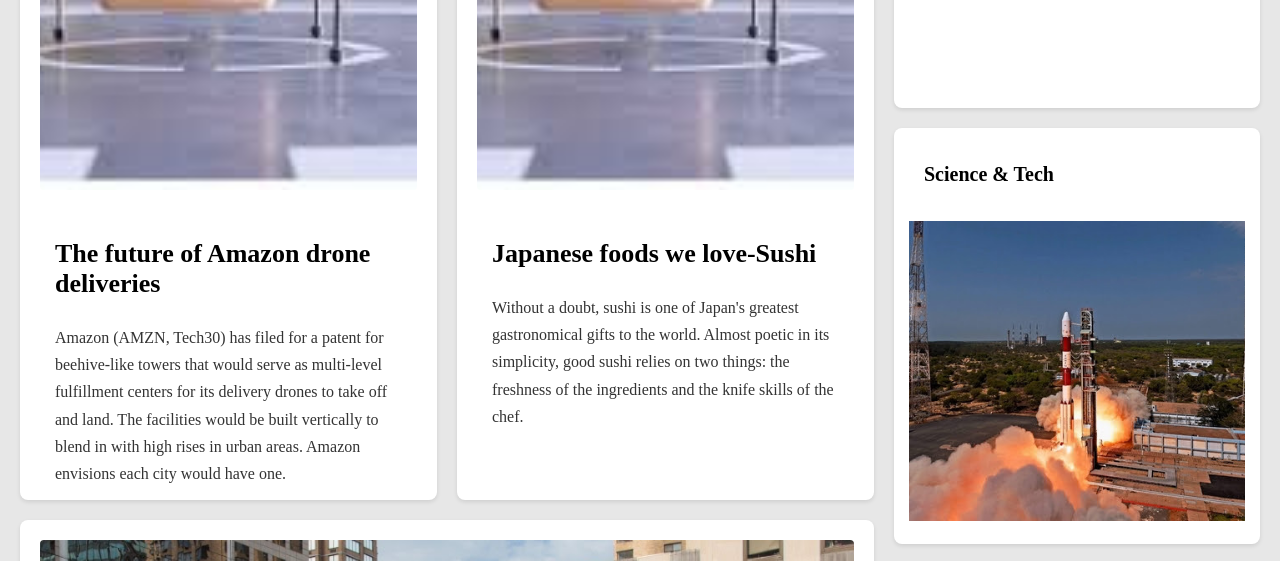
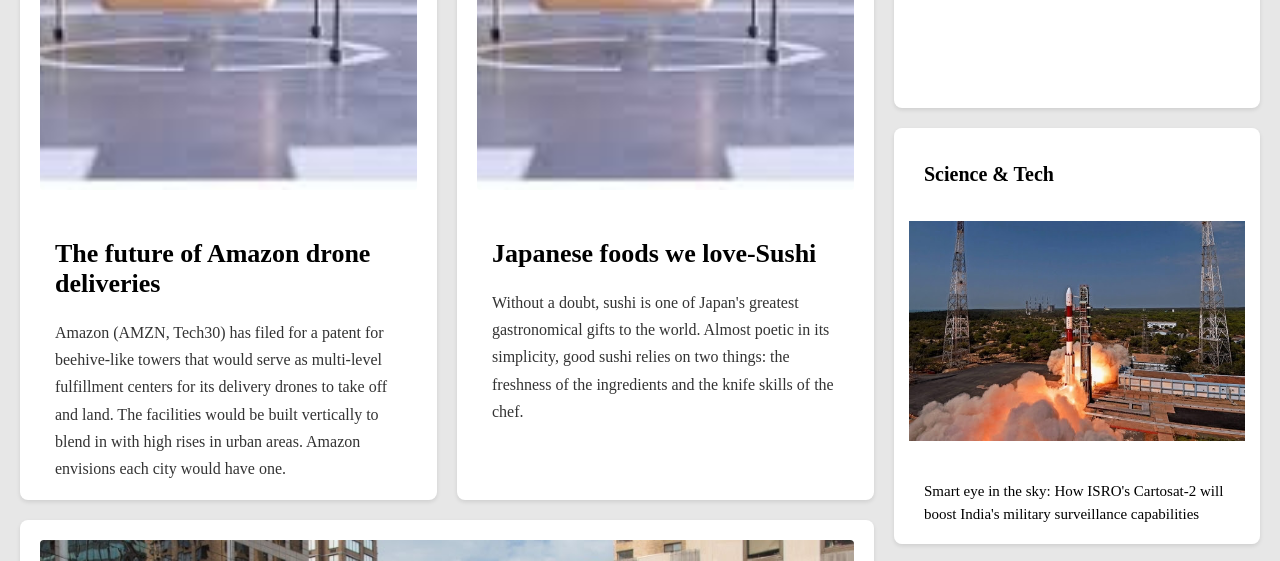
Before and after one commit to Code-Coterie-Team/nesw-app, a plain HTML site: page index.html in a window 1280 px wide. Shown: the part 1400-1961 px from the top of the page. Drawn offline with Linux system fonts and the light colour scheme.

Commit message:
fix p of pins

```diff
--- a/body-part.css
+++ b/body-part.css
@@ -132,7 +132,7 @@
     box-shadow: 0 2px 4px rgba(0, 0, 0, 0.1);
     margin-bottom: 20px;
     height: 416px;
-    overflow: hidden;
+    overflow: auto;
 }
 
 .pin-section img {
@@ -144,7 +144,6 @@
 }
 
 .pin-section h1 {
-    margin: 0;
     padding: 20px 15px;
     font-size: 20px;
 }
@@ -195,6 +194,7 @@
 .articlesix img,
 .articleseven img {
     height: 450px;
+}
 
 .pin-section img {
     height: 220px;
@@ -211,4 +211,3 @@
     line-height: 1.7;
     font-size: 16px;
 }
-}
```
